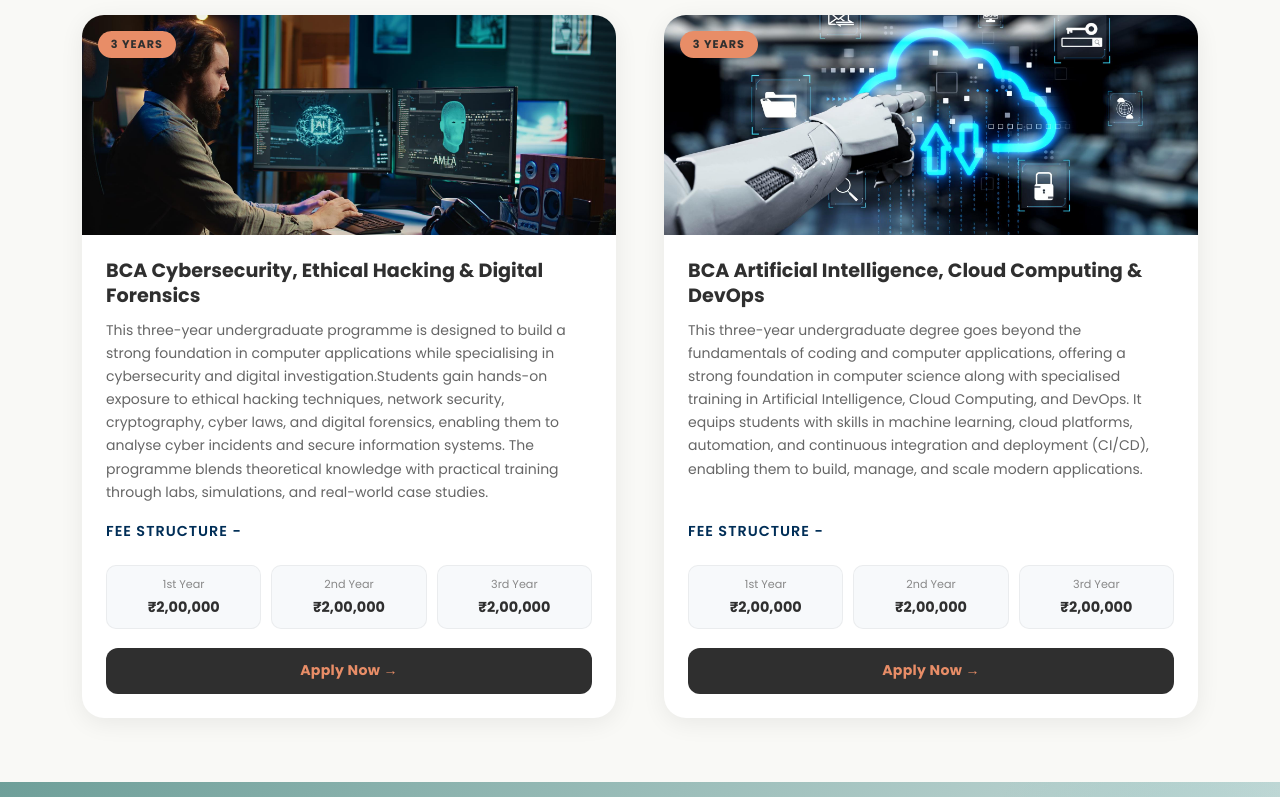
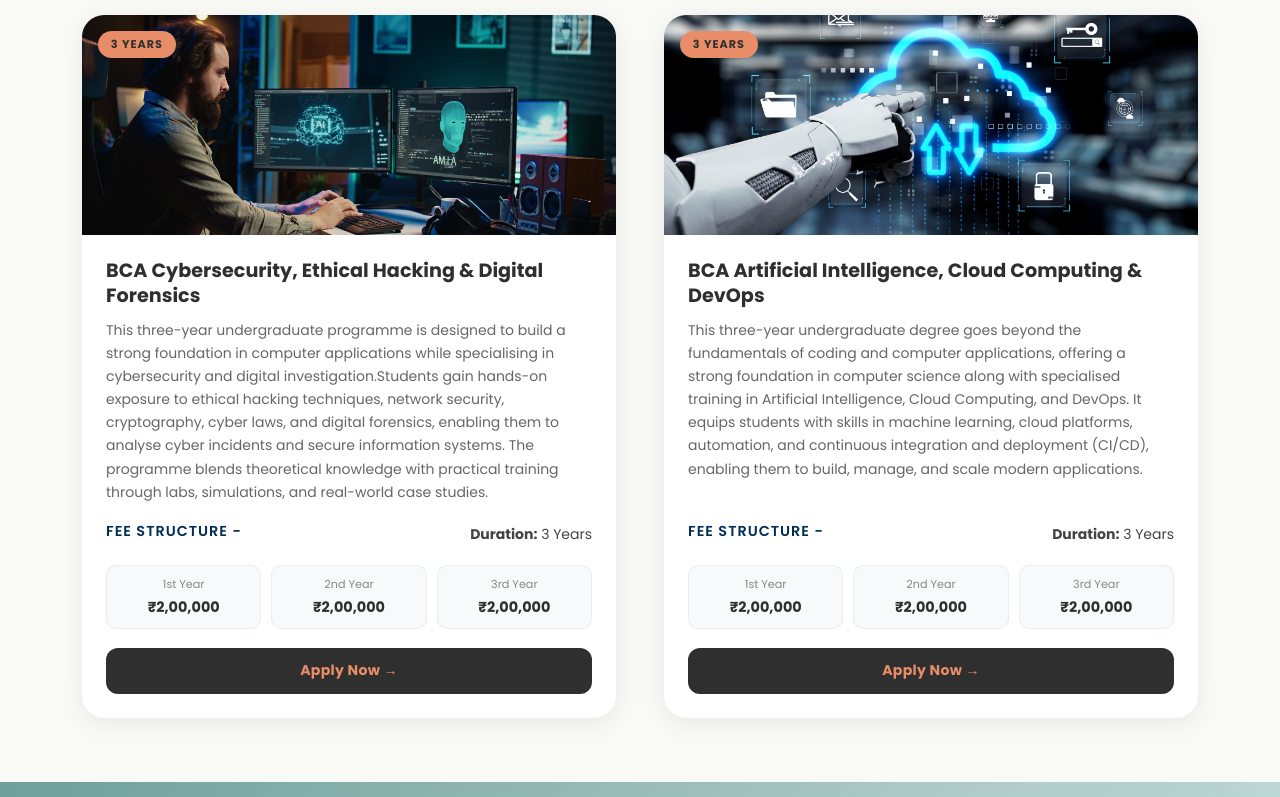
Before and after one commit to Iseeualways/S-VYASA-BCA-Landing-page, a plain HTML site: page index.html in a window 1280 px wide. Shown: the part 2000-2797 px from the top of the page. Drawn offline with nearby package versions, Linux system fonts and the light colour scheme.

Commit message:
Add files via upload

```diff
--- a/index.html
+++ b/index.html
@@ -128,8 +128,8 @@
 
     .navbar-nav .nav-link {
       color: rgb(0, 0, 0) !important;
-      font-weight: 500;
-      font-size: .91rem;
+      font-weight: 600;
+      font-size: 1rem;
       letter-spacing: .5px;
       text-transform: uppercase;
       padding: .8rem 1.1rem !important;
@@ -1836,19 +1836,15 @@
               </h4>
               <div class="row g-3">
                 <div class="col-md-12">
-
                   <input type="text" class="form-control" placeholder="Name" />
                 </div>
                 <div class="col-md-12">
-
+                  <input type="email" class="form-control" placeholder="Email Id" />
+                </div>
+                <div class="col-md-12">
                   <input type="tel" class="form-control" placeholder="Phone No." />
                 </div>
                 <div class="col-md-12">
-
-                  <input type="email" class="form-control" placeholder="Email Id" />
-                </div>
-                <div class="col-md-12">
-
                   <select class="form-select">
                     <option value="">Select Course</option>
                     <option>BCA Cybersecurity, Ethical Hacking & Digital Forensics</option>
@@ -1869,7 +1865,23 @@
       </div>
     </div>
   </section>
-
+  <style>
+    .fees-row {
+      display: flex;
+      justify-content: space-between;
+      align-items: center;
+      width: 100%;
+    }
+
+    .fees-label {
+      font-weight: 600;
+    }
+
+    .fees-duration {
+      font-size: 14px;
+      opacity: 0.9;
+    }
+  </style>
   <!-- ─── COURSES ─── -->
   <section id="courses">
     <div class="container">
@@ -1899,7 +1911,10 @@
                 theoretical knowledge with practical training through labs, simulations, and real-world case studies.
               </p>
               <!-- FEES SECTION -->
-              <div class="fees-label">Fee Structure -</div>
+              <div class="fees-row">
+                <div class="fees-label">Fee Structure -</div>
+                <div class="fees-duration"><strong>Duration:</strong> 3 Years</div>
+              </div>
               <div class="course-fees">
                 <div class="fee-item">
                   <span>1st Year</span>
@@ -1935,7 +1950,10 @@
                 learning, cloud platforms, automation, and continuous integration and deployment (CI/CD), enabling them
                 to build, manage, and scale modern applications.</p>
               <!-- FEES SECTION -->
-              <div class="fees-label">Fee Structure -</div>
+              <div class="fees-row">
+                <div class="fees-label">Fee Structure -</div>
+                <div class="fees-duration"><strong>Duration:</strong> 3 Years</div>
+              </div>
               <div class="course-fees">
                 <div class="fee-item">
                   <span>1st Year</span>
@@ -2683,8 +2701,8 @@
       <div class="row align-items-start gy-5">
         <div class="col-lg-6 reveal-left">
           <div class="faq-img-side">
-            <h2 class="sec-title" style="font-size: 6rem;">Frequently  Asked <span>Questions</span></h2>
-             <!-- <h2 class="sec-title" style="font-size: 6rem;"> We have <br>the <span>Answers</span></h2> -->
+            <h2 class="sec-title" style="font-size: 6rem;">Frequently Asked <span>Questions</span></h2>
+            <!-- <h2 class="sec-title" style="font-size: 6rem;"> We have <br>the <span>Answers</span></h2> -->
           </div>
         </div>
         <div class="col-lg-6 reveal-right">
@@ -2890,7 +2908,7 @@
 
         <div class="footer-item">
           <i class="bi bi-telephone-fill"></i>
-          <a href="tel:+919996668116" style="color: inherit; text-decoration: none;">+91 9996668116</a>
+          <a href="tel:+919996668116" style="color: inherit; text-decoration: none;">+91 9900087491</a>
           <span> | </span>
           <a href="tel:+919900087541" style="color: inherit; text-decoration: none;">+91 9900087541</a>
         </div>
```
